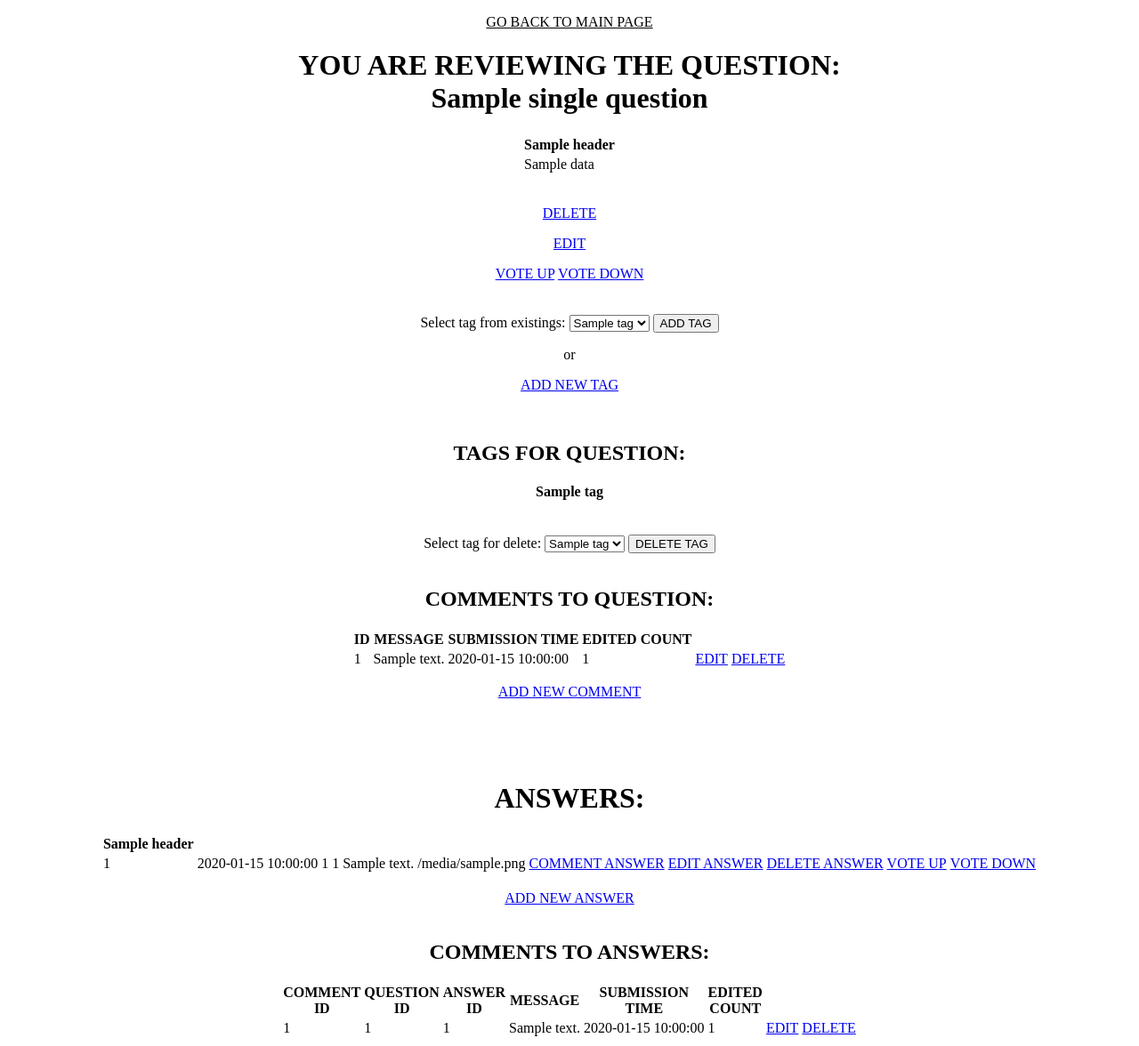
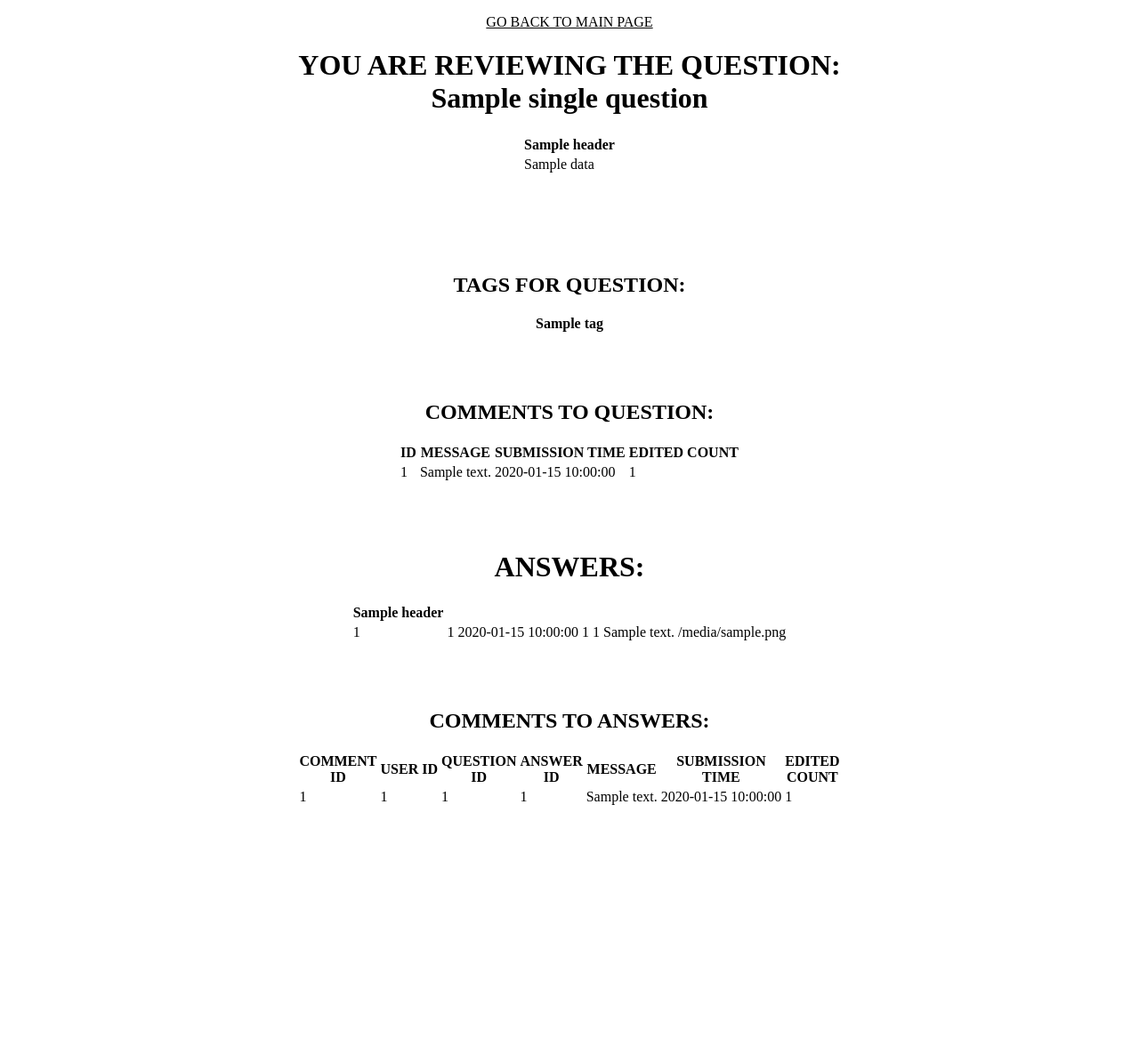
Before and after one commit to ishabelle/ASK-MATE-final-project, a Flask app: template templates/single_question.html in a window 1280 px wide. Shown: the whole page at 89% size. After the commit the page ends 905 px from the top, so only its background shows below. Run offline with Flask 2, Linux system fonts and the light colour scheme; the template is opened without the code that fills it: most values are stand-ins (such as "Sample title", 1, 10 or a date in 2020).

Commit message:
systematized permissions of the logged in user

```diff
--- a/templates/single_question.html
+++ b/templates/single_question.html
@@ -20,14 +20,18 @@
         </tbody>
     </table>
     <br>
+    {% if 'user_id' in session %}
         <p><a href="{{ url_for("delete_question", question_id=question_id) }}" class="myButton">DELETE</a></p>
         <p><a href="{{ url_for("update_question", question_id=question_id) }}" class="myButton">EDIT</a></p>
-    <a href="{{ url_for("vote_for_question", question_id=question_id, vote_type='up') }}" class="myButton">VOTE UP</a>
+        <a href="{{ url_for("vote_for_question", question_id=question_id, vote_type='up') }}" class="myButton">VOTE
+            UP</a>
         <a href="{{ url_for("vote_for_question", question_id=question_id, vote_type='down') }}" class="myButton">VOTE
             DOWN</a>
+    {% endif %}
     <br>
     <br>
     <br>
+    {% if 'user_id' in session %}
         <form action="{{ url_for('add_connection', question_id=question_id, tag_id=tag_id) }}" method="POST">
             <label>Select tag from existings: </label>
             <select name="tag-id">
@@ -39,12 +43,14 @@
             <p>or</p>
             <p><a href="{{ url_for("add_tag", question_id=question_id) }}" class="myButton">ADD NEW TAG</a></p>
         </form>
+    {% endif %}
     <br>
     <h2>TAGS FOR QUESTION:</h2>
     <h4>{% for tag in tags_assigned_to_question %}
         {{ tag['name'] }}<br>
     {% endfor %}</h4>
     <br>
+    {% if 'user_id' in session %}
         <form action="{{ url_for('delete_tag', question_id=question_id, tag_id=tag_id) }}" method="POST">
             <label>Select tag for delete:</label>
             <select name="tag-id">
@@ -54,6 +60,7 @@
             </select>
             <button type="Submit" class="smallButton">DELETE TAG</button>
         </form>
+    {% endif %}
     <br>
     <h2>COMMENTS TO QUESTION:</h2>
     <table class="darkTable">
@@ -72,18 +79,23 @@
                 <td>{{ comment["message"] }}</td>
                 <td>{{ comment["submission_time"] }}</td>
                 <td>{{ comment["edited_count"] }}</td>
+                {% if 'user_id' in session %}
                     <td>
                         <a href="{{ url_for("update_comment", comment_id=comment["id"], question_id=question_id) }}">EDIT</a>
                     </td>
                     <td>
                         <a href="{{ url_for("delete_comment", comment_id=comment["id"], question_id=question_id) }}">DELETE</a>
                     </td>
+                {% endif %}
             </tr>
         {% endfor %}
         </tbody>
     </table>
-    <p><a href="{{ url_for('add_comment_to_question', question_id=question_id) }}" class="myButton">ADD NEW COMMENT</a>
+    {% if 'user_id' in session %}
+        <p><a href="{{ url_for('add_comment_to_question', question_id=question_id) }}" class="myButton">ADD NEW
+            COMMENT</a>
         </p>
+    {% endif %}
     <br>
     <br>
     <br>
@@ -100,11 +112,13 @@
         {% for answer in answers_to_single_question %}
             <tr>
                 <td> {{ answer["id"] }}</td>
+                <td>{{ answer["user_id"] }}</td>
                 <td> {{ answer["submission_time"] }}</td>
                 <td> {{ answer["vote_number"] }}</td>
                 <td> {{ answer["question_id"] }}</td>
                 <td> {{ answer["message"] }}</td>
                 <td> {{ answer["image"] }}</td>
+                {% if 'user_id' in session %}
                     <td>
                         <a href="{{ url_for("add_comment_to_answer", answer_id=answer["id"], question_id=answer["question_id"]) }}">COMMENT
                             ANSWER</a></td>
@@ -120,13 +134,15 @@
                     <td>
                         <a href="{{ url_for('vote_for_answer', answer_id=answer["id"], question_id=answer["question_id"], vote_type='down') }}">VOTE
                             DOWN</a></td>
-
+                {% endif %}
             </tr>
         {% endfor %}
         </tbody>
     </table>
     <br>
+    {% if 'user_id' in session %}
         <a href="{{ url_for('add_new_answer',question_id=question_id) }}" class="myButton">ADD NEW ANSWER</a>
+    {% endif %}
     <br>
     <br>
     <h2>COMMENTS TO ANSWERS:</h2>
@@ -134,6 +150,7 @@
         <thead>
         <tr>
             <th>COMMENT<br>ID</th>
+            <th>USER ID</th>
             <th>QUESTION<br>ID</th>
             <th>ANSWER<br>ID</th>
             <th>MESSAGE</th>
@@ -145,17 +162,20 @@
         {% for comment in comment_to_answer %}
             <tr>
                 <td>{{ comment["id"] }}</td>
+                <td>{{ comment["user_id"] }}</td>
                 <td>{{ comment["question_id"] }}</td>
                 <td>{{ comment["answer_id"] }}</td>
                 <td>{{ comment["message"] }}</td>
                 <td>{{ comment["submission_time"] }}</td>
                 <td>{{ comment["edited_count"] }}</td>
+                {% if 'user_id' in session %}
                     <td>
                         <a href="{{ url_for("update_comment", comment_id=comment["id"], question_id=comment["question_id"]) }}">EDIT</a>
                     </td>
                     <td>
                         <a href="{{ url_for("delete_comment", comment_id=comment["id"], question_id=question_id) }}">DELETE</a>
                     </td>
+                {% endif %}
             </tr>
         {% endfor %}
         </tbody>
```
Lines whose indentation alone changed are shown as unchanged.
